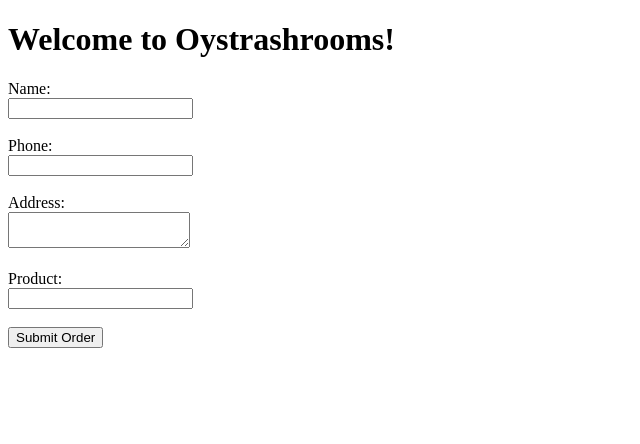
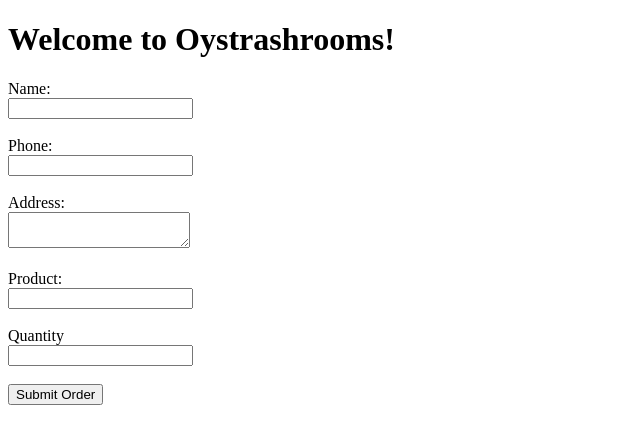
Before and after one commit to Oystrashrooms/Oystrashrooms, a Flask app: page / in a window 1280 px wide. Shown: the top 444 px of the page, without its empty margins (0-640 px from the left). Run offline with Flask 3, Linux system fonts and the light colour scheme.

Commit message:
Update index.html

```diff
--- a/templates/index.html
+++ b/templates/index.html
@@ -18,6 +18,9 @@
         <label>Product:</label><br>
         <input type="text" name="product" required><br><br>
 
+        <label>Quantity</label><br>
+        <input type="text" name="quantity" required><br><br>
+
         <button type="submit">Submit Order</button>
     </form>
 </body>
```
